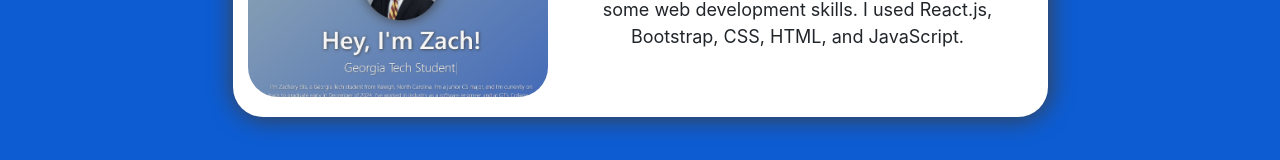
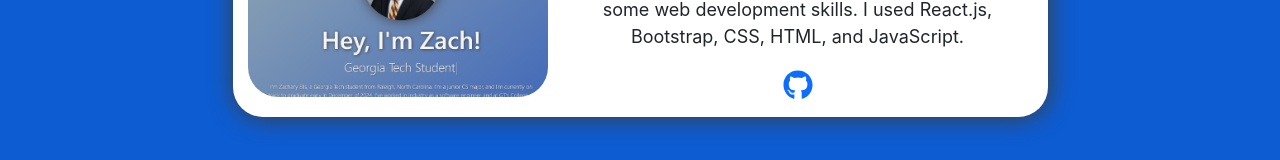
Before and after one commit to zacharyelis/ZWE-Personal-Website, a JavaScript app: page / in a window 1280 px wide. Shown: the part 3085-3245 px from the top of the page. Built offline with nearby package versions, Linux system fonts and the light colour scheme; the HTML template or start-up script is replaced by a standard one.

Commit message:
Updated dependencies

```diff
--- a/package.json
+++ b/package.json
@@ -8,6 +8,7 @@
     "@testing-library/user-event": "^13.5.0",
     "react": "^18.2.0",
     "react-dom": "^18.2.0",
+    "react-icons": "^4.12.0",
     "react-scripts": "5.0.1",
     "typewriter-effect": "^2.20.1",
     "web-vitals": "^2.1.4"
--- a/src/components/Projects/projects.js
+++ b/src/components/Projects/projects.js
@@ -1,6 +1,6 @@
 import "./projects.css";
 import WebsiteScreenshot from "./WebsiteScreenshot.png";
-import GameScreenshot from "./GameScreenshot.png";
+import { FaGithub } from "react-icons/fa";
 
 export default function projects() {
     return(
@@ -13,7 +13,10 @@
                         <div className="project-title">Personal Website</div>
                         <div className="project-description">This website! I created it to share some personal
                         information, display my experience, and show off some web development skills. I used
-                        React.js, Bootstrap, CSS, HTML, and JavaScript.</div>
+                            React.js, Bootstrap, CSS, HTML, and JavaScript.</div>
+                        <a href="https://github.com/zacharyelis/zwe-personal-website" target="_blank" rel="noopener noreferrer">
+                            <FaGithub size={30} />
+                        </a>
                     </div>
                 </div>
            </div>
```
Also changed, not shown: src/components/Projects/GameScreenshot.png (deleted), 1 other file (tests, documents, lock files or other folders).
